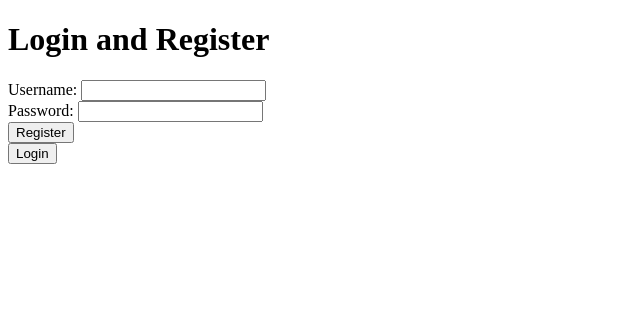
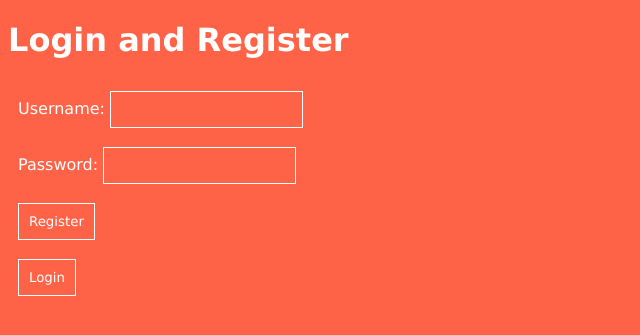
Before and after one commit to StivenPeter/SPeter-StephYoon-SKabir-NDrew, a Flask app: page /login/ in a window 1280 px wide. Shown: the top 335 px of the page, without its empty margins (0-640 px from the left). Run offline with Flask 2, Linux system fonts and the light colour scheme.

Commit message:
updated html and css

```diff
--- a/templates/basic.html
+++ b/templates/basic.html
@@ -1,6 +1,31 @@
 <!DOCTYPE html>
 <html>
   <head>
+    <style>
+      body {
+      background-color: tomato;
+      }
+      h1 {
+      color: white;
+      font-family: "Verdana", Geneva, sans-serif;
+      }
+      h2 {
+      color: white;
+      font-family: "Verdana", Geneva, sans-serif;
+      }
+      form {
+      color: white;
+      font-family: "Verdana", Geneva, sans-serif;
+      padding: 10px;
+      }
+      input {
+      color: white;
+      font-family: "Verdana", Geneva, sans-serif;
+      padding: 10px;
+      background: tomato;
+      border: 1px solid white;
+      }
+    </style>
     {% block head %}
     <title>Title</title>
     <h1>h1</h1>
--- a/templates/login.html
+++ b/templates/login.html
@@ -6,9 +6,9 @@
 {% block body %}
 
 <form action="/authenticate/" method="POST">
-      Username: <input type="text" name="user"><br>
-      Password: <input type="password" name="password"><br>
-      <input type="submit" name="enter" value="Register"><br>
+      Username: <input type="text" name="user"><br><br>
+      Password: <input type="password" name="password"><br><br>
+      <input type="submit" name="enter" value="Register"><br><br>
       <input type="submit" name="enter" value="Login">
 </form>
 {% endblock %}
--- a/templates/main-menu.html
+++ b/templates/main-menu.html
@@ -5,9 +5,9 @@
 {% endblock %}
 {% block body %}
 <form action = "/story-form/" method="POST">
-  Title: <input type="text" name="title"><br>
+  Title: <input type="text" name="title"><br><br>
   <input type = "submit" value = "Create a new story" name="newStory"><br>
-</form>
+</form><br>
 <form action = "/story-menu/" method="POST">
   <input type = "submit" value = "Add to an existing story" name="existingStory"><br>
 </form>
@@ -18,7 +18,7 @@
 <form action="/story-display/" method="POST">
   {% for title in list %}<!--list has titles: entries in the story table where the author matches -->
 
-  <input type="submit" value="{{title}}" name="selection"><br>
+  <input type="submit" value="{{title}}" name="selection"><br><br>
   {% endfor %}
 </form>
 
--- a/templates/story-display.html
+++ b/templates/story-display.html
@@ -12,10 +12,10 @@
 {{chapterdict['content']}}
 <br><br><br>
 {% endfor %}
-<form action="/" ">
-  <input type="submit" value="Back to Main Menu" ><br>
+<form action="/">
+  <input type="submit" value="Back to Main Menu" ><br><br>
 </form>
 <form action="/logout/" method="POST">
-  <input type="submit" value="Logout" name="logout"><br>
+  <input type="submit" value="Logout" name="logout"><br><br>
 </form>
 {% endblock %}
--- a/templates/story-menu.html
+++ b/templates/story-menu.html
@@ -6,15 +6,15 @@
 {% block body %}
 <h2>Choose a story to contribute to!</h2>
 <form action="/">
-  <input type="submit" value="Back to Main Menu"><br>
+  <input type="submit" value="Back to Main Menu"><br><br>
 </form>
 <form action="/story-form/" method="POST">
   {% for title in list %}<!--list has titles: entries in the story table where the page number is 1 -->
-  <input type="submit" value="{{title}}" name="selection"><br>
+  <input type="submit" value="{{title}}" name="selection"><br><br>
   {% endfor %}
 </form>
 <form action="/logout/" method="POST">
-  <input type="submit" value="Logout" name="logout"><br>
+  <input type="submit" value="Logout" name="logout"><br><br>
 </form>
 
 {% endblock %}
```
